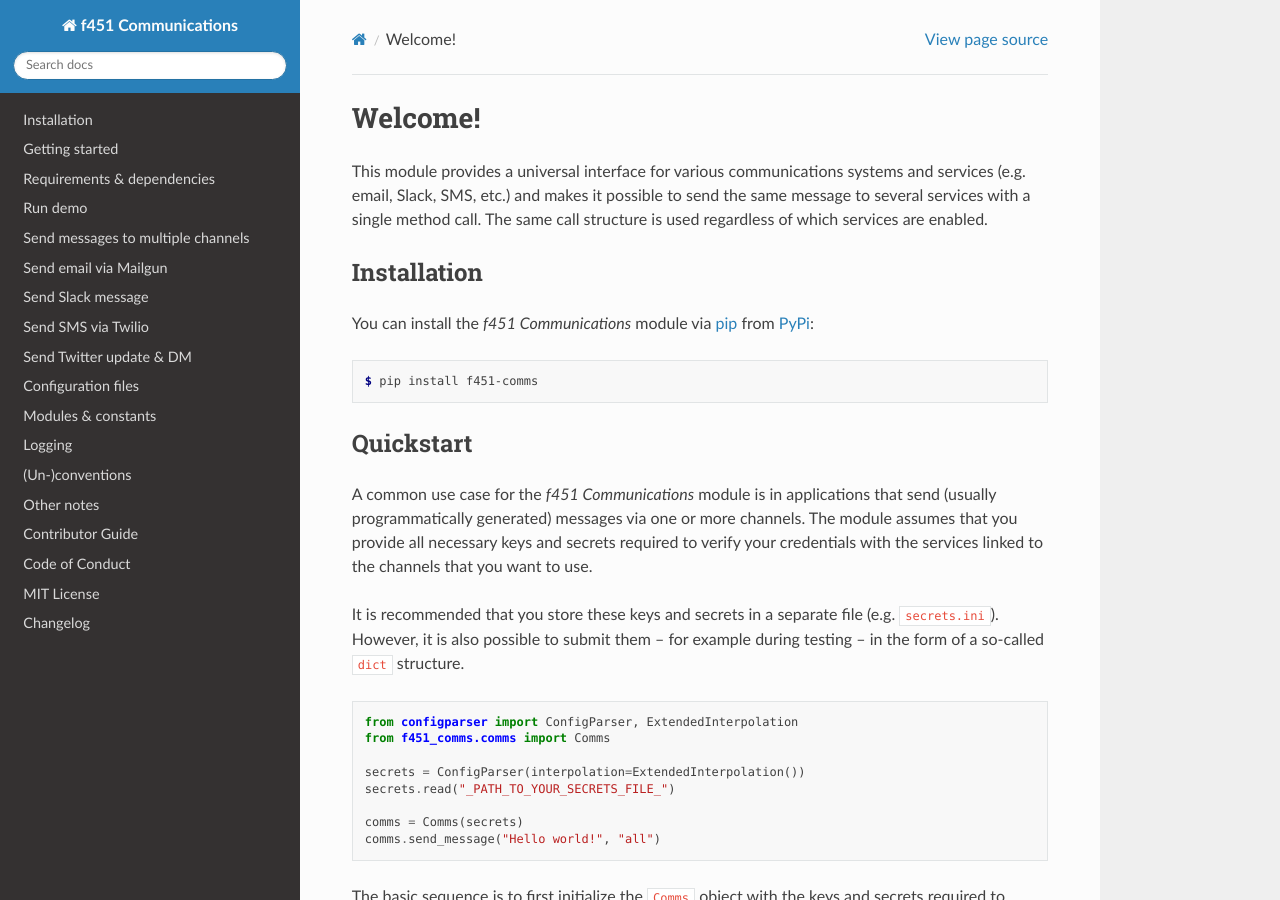
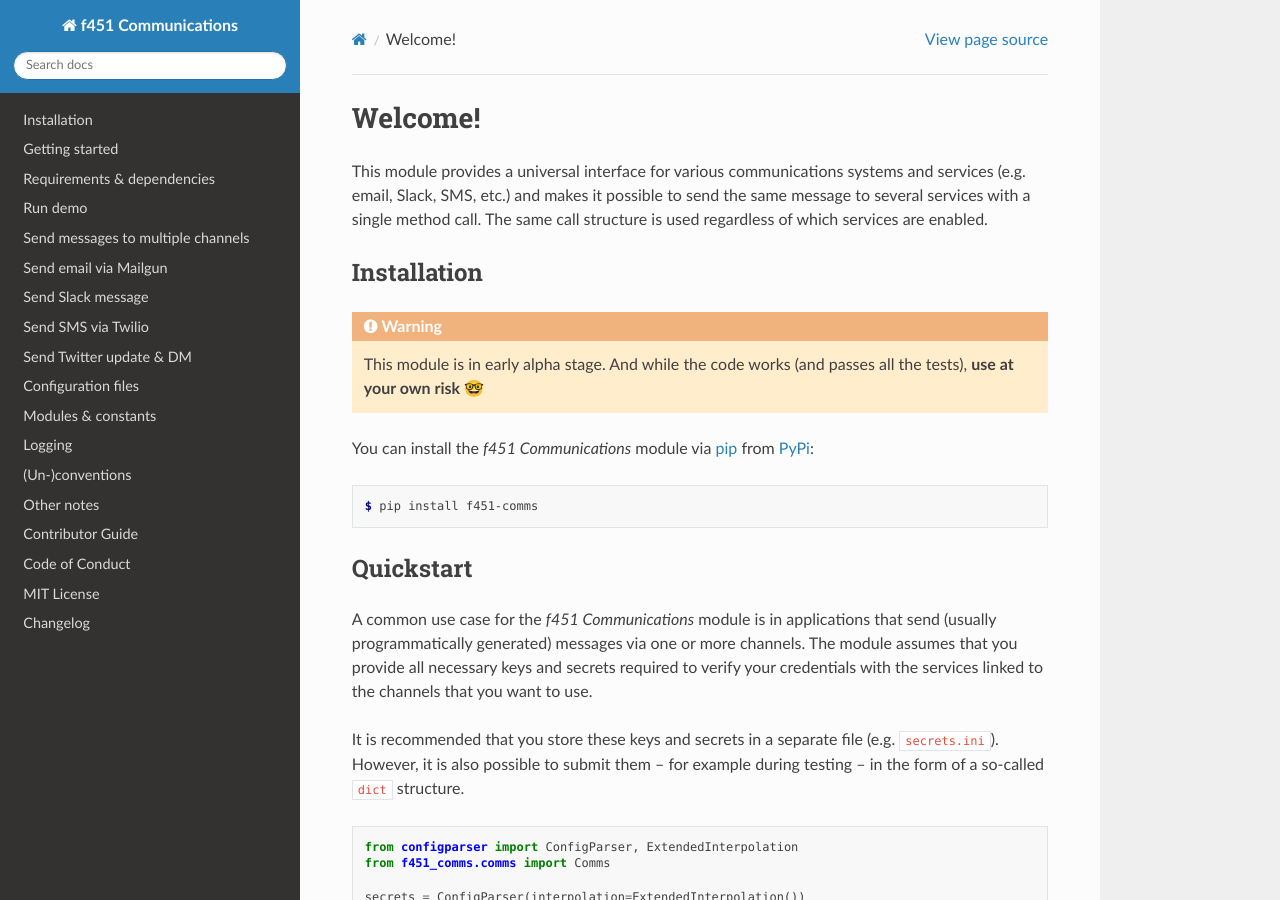
Before and after one commit to mlanser/f451-comms, a Sphinx documentation site: the page built from docs/index.rst, in a window 1280 px wide and 900 px high. Built offline with Sphinx 7.4.7 and the Read the Docs theme 2.0.0, drawn with Linux system fonts in a browser that asks for light colours.

Commit message:
rearrange content in readme and index

```diff
--- a/README.rst
+++ b/README.rst
@@ -36,9 +36,6 @@
    :alt: Black
 
 
-.. warning:: This module is in early alpha stage. And while the code works (and passes all the tests), **use at your own risk 🤓**
-
-
 TL;DR
 -----
 .. tldr-start
@@ -50,6 +47,8 @@
 
 Installation
 ------------
+
+**WARNING:** This module is in early alpha stage. And while the code works (and passes all the tests), **use at your own risk 🤓**
 
 .. install-start
 
--- a/docs/index.rst
+++ b/docs/index.rst
@@ -7,6 +7,8 @@
 
 Installation
 ------------
+
+.. warning:: This module is in early alpha stage. And while the code works (and passes all the tests), **use at your own risk 🤓**
 
 .. include:: ../README.rst
     :start-after: install-start
```
